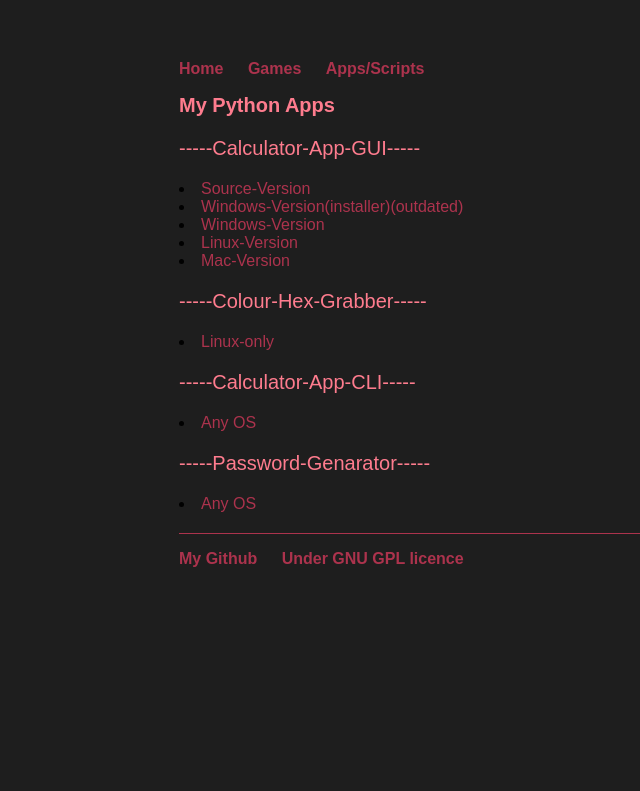
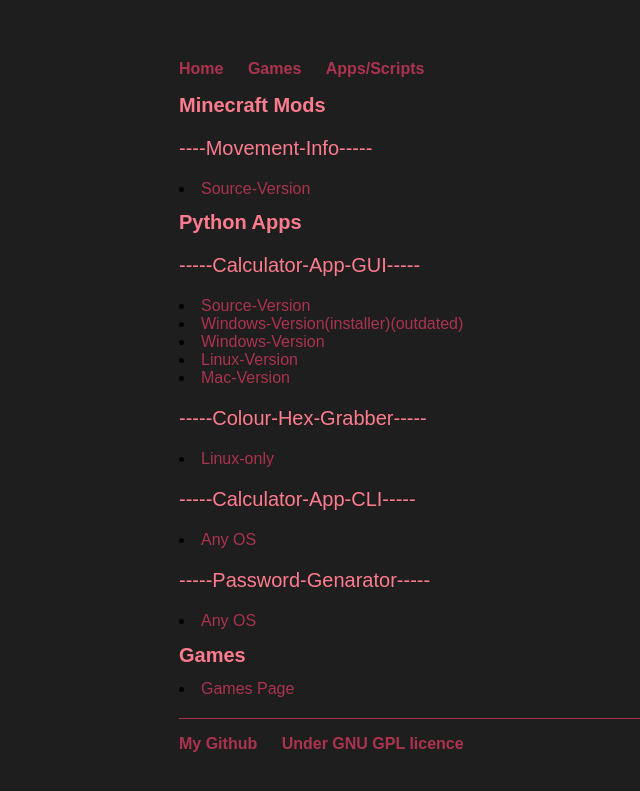
Before and after one commit to hen6003/hen6003.github.io, a Jekyll site: the page built from code/index.html, in a window 1280 px wide. Shown: the top 791 px of the page, without its empty margins (13-653 px from the left). Built offline with Jekyll 4.4.1, drawn with Linux system fonts in a browser that asks for light colours.

Commit message:
updated code page

```diff
--- a/_layouts/default.html
+++ b/_layouts/default.html
@@ -1,5 +1,4 @@
 <!DOCTYPE html>
-<meta name=”viewport” content=”width=device-width, initial-scale=1″>
 	<html>
 		<head>
 			<title>{{ page.title }}</title>
--- a/code/index.html
+++ b/code/index.html
@@ -1,9 +1,14 @@
 ---
 layout: default
-title: Apps and Scripts
+title: Apps
 ---
 <div class="blurb">
-	<h1>My Python Apps</h1>
+
+	<h1>Minecraft Mods</h1>
+	<p>----Movement-Info-----</p>
+	<li><a href="https://github.com/hen6003/movementinfo/tree/master/">Source-Version</a></li>
+
+	<h1>Python Apps</h1>
 	<p>-----Calculator-App-GUI-----</p>
 	<li><a href="https://github.com/hen6003/Calc_GUI_python/tree/master/Calc-source">Source-Version</a></li>
 	<li><a href="https://github.com/hen6003/Calc_GUI_python/blob/master/Calc-installer.exe" target="_window">Windows-Version(installer)(outdated)</a></li>
@@ -16,6 +21,8 @@
 	<li><a href="https://github.com/hen6003/Python-calculator/tree/master">Any OS</a></li>
 	<p>-----Password-Genarator-----</p>
 	<li><a href="https://github.com/hen6003/Python-Passwd-Gen">Any OS</a></li>
-	<p></p>
+
+	<h1>Games</h1>
+	<li><a href="../games">Games Page</a></li>
 
 </div><!-- /.blurb -->
```
